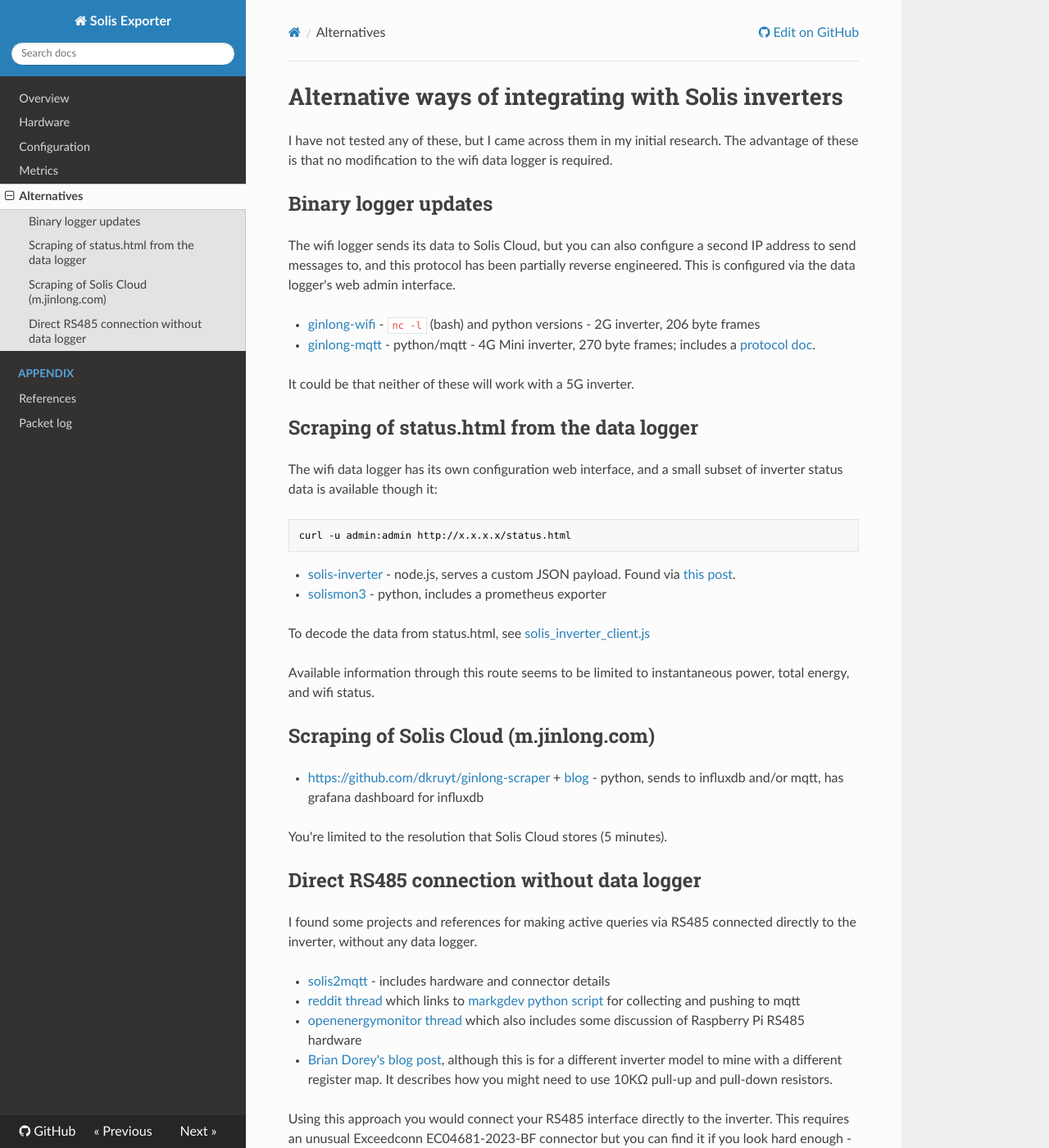
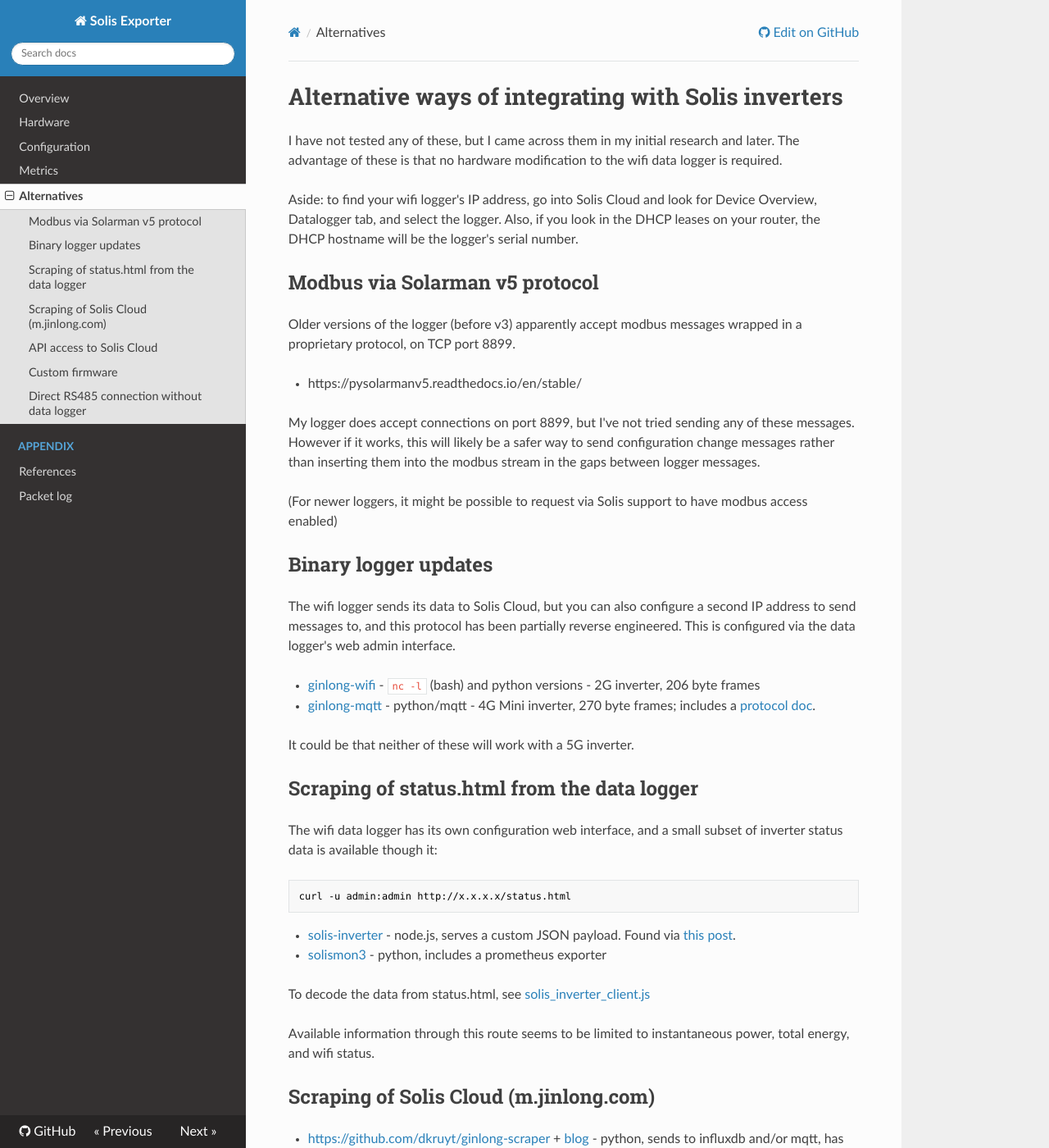
Before and after one commit to candlerb/solis_exporter, an MkDocs documentation site: the page built from docs/alternatives/index.md, in a window 1280 px wide and 1400 px high. Shown: the whole window at 82% size. Built offline with MkDocs 1.6.1, drawn with Linux system fonts in a browser that asks for light colours; nearby versions of some CDN libraries; some of the changed text lies outside the part shown.

Commit message:
Mention Solarman v5 and Solis Clous API

```diff
--- a/docs/alternatives/index.md
+++ b/docs/alternatives/index.md
@@ -1,8 +1,28 @@
 # Alternative ways of integrating with Solis inverters
 
 I have not tested any of these, but I came across them in my initial
-research.  The advantage of these is that no modification to the wifi data
-logger is required.
+research and later.  The advantage of these is that no hardware modification
+to the wifi data logger is required.
+
+Aside: to find your wifi logger's IP address, go into Solis Cloud and look
+for Device Overview, Datalogger tab, and select the logger.  Also, if you
+look in the DHCP leases on your router, the DHCP hostname will be the
+logger's serial number.
+
+## Modbus via Solarman v5 protocol
+
+Older versions of the logger (before v3) apparently accept modbus messages
+wrapped in a proprietary protocol, on TCP port 8899.
+
+* https://pysolarmanv5.readthedocs.io/en/stable/
+
+My logger does accept connections on port 8899, but I've not tried sending
+any of these messages.  However if it works, this will likely be a safer way
+to send configuration change messages rather than inserting them into the
+modbus stream in the gaps between logger messages.
+
+(For newer loggers, it might be possible to request via Solis support to have
+modbus access enabled)
 
 ## Binary logger updates
 
@@ -46,6 +66,20 @@ instantaneous power, total energy, and wifi status.
 
 You're limited to the resolution that Solis Cloud stores (5 minutes).
 
+## API access to Solis Cloud
+
+Apparently now available on request.
+
+* https://community.home-assistant.io/t/communication-with-solis-inverter/292502/36?page=2
+
+## Custom firmware
+
+Newer versions of the logger can be reflashed with custom firmware.
+
+* https://github.com/hn/ginlong-solis?tab=readme-ov-file#replacing-the-main-application
+
+You risk bricking your logger, but they are cheap.
+
 ## Direct RS485 connection without data logger
 
 I found some projects and references for making active queries via RS485
```
